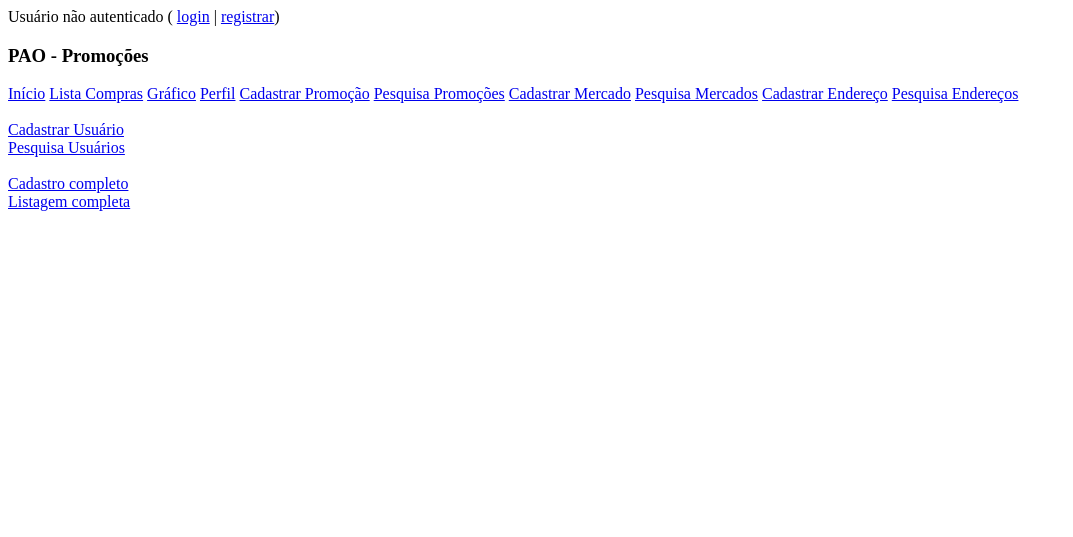
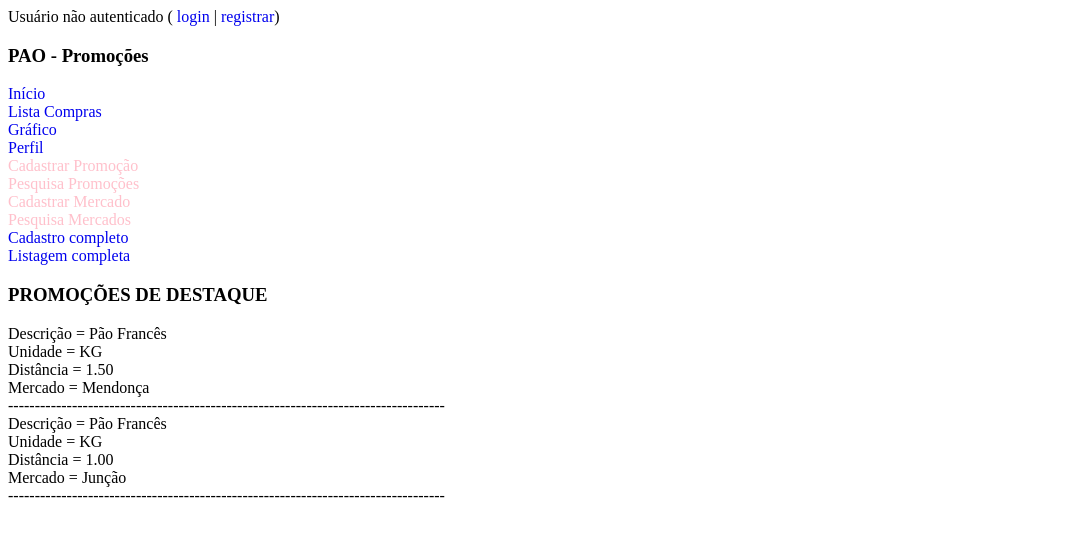
Before and after one commit to fael890/projeto-PAO-3semestre-AOO, a Django app: page / in a window 1280 px wide. Shown: the top 537 px of the page, without its empty margins (0-1073 px from the left). Run offline with Django 4.2, Linux system fonts and the light colour scheme; data comes from the database, SQL or seed files in the repository; both versions use the stored data as it was after the commit.

Commit message:
Adicionando promoções na tela incial

```diff
--- a/core/templates/core/index.html
+++ b/core/templates/core/index.html
@@ -7,22 +7,37 @@ Home
 
 {% block main %}
 
+    <style>
+        a:link{
+            text-decoration: none;
+        }
+        .feito{
+            color: pink;
+
+        }
+    </style>
+
     <h3>PAO - Promoções</h3>
-    <a href="/">Início</a>
-    <a href="/lista-compras/">Lista Compras</a>
-    <a href="/grafico/">Gráfico</a>
-    <a href="/usuario/">Perfil</a>
-    <a href="/cadastro-promocao/">Cadastrar Promoção</a>
-    <a href="/listagem-promocoes/">Pesquisa Promoções</a>
-    <a href="/cadastro-mercado/">Cadastrar Mercado</a>
-    <a href="/listagem-mercados/">Pesquisa Mercados</a>
-    <a href="/cadastro-endereco/">Cadastrar Endereço</a>
-    <a href="/listagem-enderecos/">Pesquisa Endereços</a><br><br>
-
-    <a href="/cadastro-usuario/">Cadastrar Usuário</a><br>
-    <a href="/listagem-usuarios/">Pesquisa Usuários</a><br><br>
+    <a href="/">Início</a><br>
+    <a href="/lista-compras/">Lista Compras</a><br>
+    <a href="/grafico/">Gráfico</a><br>
+    <a href="/usuario/">Perfil</a><br>
+    <a class="feito" href="/cadastro-promocao/">Cadastrar Promoção</a><br>
+    <a class="feito" href="/listagem-promocoes/">Pesquisa Promoções</a><br>
+    <a class="feito" href="/cadastro-mercado/">Cadastrar Mercado</a><br>
+    <a class="feito" href="/listagem-mercados/">Pesquisa Mercados</a><br>
 
     <a href="/cadastro-completo/">Cadastro completo</a> <br>
     <a href="/listagem-completa/">Listagem completa</a> <br>
 
+    <h3>PROMOÇÕES DE DESTAQUE</h3>
+
+    {% for i in promocoes %}
+        Descrição = {% if i.descricao %} {{ i.descricao }} {% endif %} <br>
+        Unidade = {% if i.unidade %} {{ i.unidade }} {% endif %} <br>
+        Distância = {% if i.distancia %} {{ i.distancia }} {% endif %} <br>
+        Mercado = {% if i.mercado.razao_social %} {{ i.mercado.razao_social}} {% endif %} <br>
+        ----------------------------------------------------------------------------------<br>
+    {% endfor %}
+
 {% endblock %}
--- a/core/templates/core/listagem_mercados.html
+++ b/core/templates/core/listagem_mercados.html
@@ -17,6 +17,7 @@ Home
     Rua = {% if i.endereco.rua %} {{ i.endereco.rua }} {% endif %} <br>
     Bairro = {% if i.endereco.bairro %} {{ i.endereco.bairro }} {% endif %} <br>
     N° = {% if i.endereco.numero %} {{ i.endereco.numero }} {% endif %} <br>
+    ---------------------------------------------------------------------<br>
 {% endfor %}
 <button onclick="window.location.href='/'">home</button>
 
--- a/core/views.py
+++ b/core/views.py
@@ -5,7 +5,9 @@ from core.models import *
 from django.contrib.auth.forms import UserCreationForm
 
 def inicio(request):
-    return render(request, 'core/index.html')
+    promocoes = Promocao.objects.all()
+    contexto = {'promocoes': promocoes}
+    return render(request, 'core/index.html', contexto)
 
 def logout_usuario(request):
     logout(request)
@@ -29,11 +31,6 @@ def registrar(request):
         form = UserCreationForm(request.POST)
         if form.is_valid():
             form.save()
-            '''
-            username = form.cleaned_data['username']
-            password = form.cleaned_data['password1']
-            user = authenticate(username=username, password=password)
-            '''
             return redirect('url_principal')
     else:
         form = UserCreationForm()
@@ -56,16 +53,6 @@ def listagem_completa(request):
     contexto = {'dados_usuario': dados_usuario}
     return render(request, 'core/listagem_completa.html', contexto)
 
-'''
-def cadastrar_usuario_completo(request):
-    form = FormUsuarioCompleto(request.POST or None)
-    if form.is_valid():
-        form.save()
-        return redirect('url_listagem_usuarios')
-    contexto = {'form': form, 'txt_title': 'cad_prom', 'txt_descricao': 'Cadastro de Promoção'}
-    return render(request, 'core/cadastro_usuario_completo.html', contexto)
-'''
-
 def cadastrar_promocao(request):
     form = FormPromocao(request.POST or None)
     if form.is_valid():
@@ -73,6 +60,7 @@ def cadastrar_promocao(request):
         return redirect('url_listagem_promocoes')
     contexto = {'form': form, 'txt_title': 'cad_prom', 'txt_descricao': 'Cadastro de Promoção'}
     return render(request, 'core/cadastro.html', contexto)
+
 def listar_promocoes(request):
     dados = Promocao.objects.all()
     contexto = {'dados': dados}
```
Also changed, not shown: db.sqlite3.
